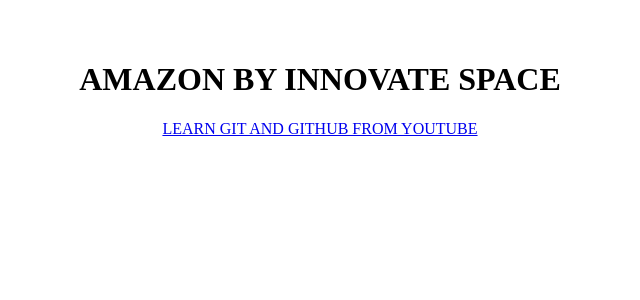
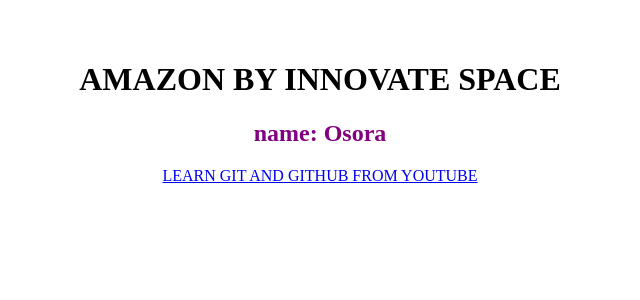
Before and after one commit to Aikay-dev/Innov8Store, a React (Vite) app: page / in a window 1280 px wide. Shown: the top 300 px of the page, without its empty margins (320-960 px from the left). Built offline with nearby package versions, Linux system fonts and the light colour scheme.

Commit message:
I simply wrote my name

```diff
--- a/src/App.jsx
+++ b/src/App.jsx
@@ -9,6 +9,7 @@
   return (
     <>
       <h1>AMAZON BY INNOVATE SPACE</h1>
+      <h2 style={{color: "purple"}}>name: Osora</h2>
       <a href="https://www.youtube.com/watch?v=8Dd7KRpKeaE&pp=ygUUbGVhcm4gZ2l0IGFuZCBnaXRodWI%3D">
         LEARN GIT AND GITHUB FROM YOUTUBE
       </a>
```
Also changed, not shown: 1 other file (tests, documents, lock files or other folders).
